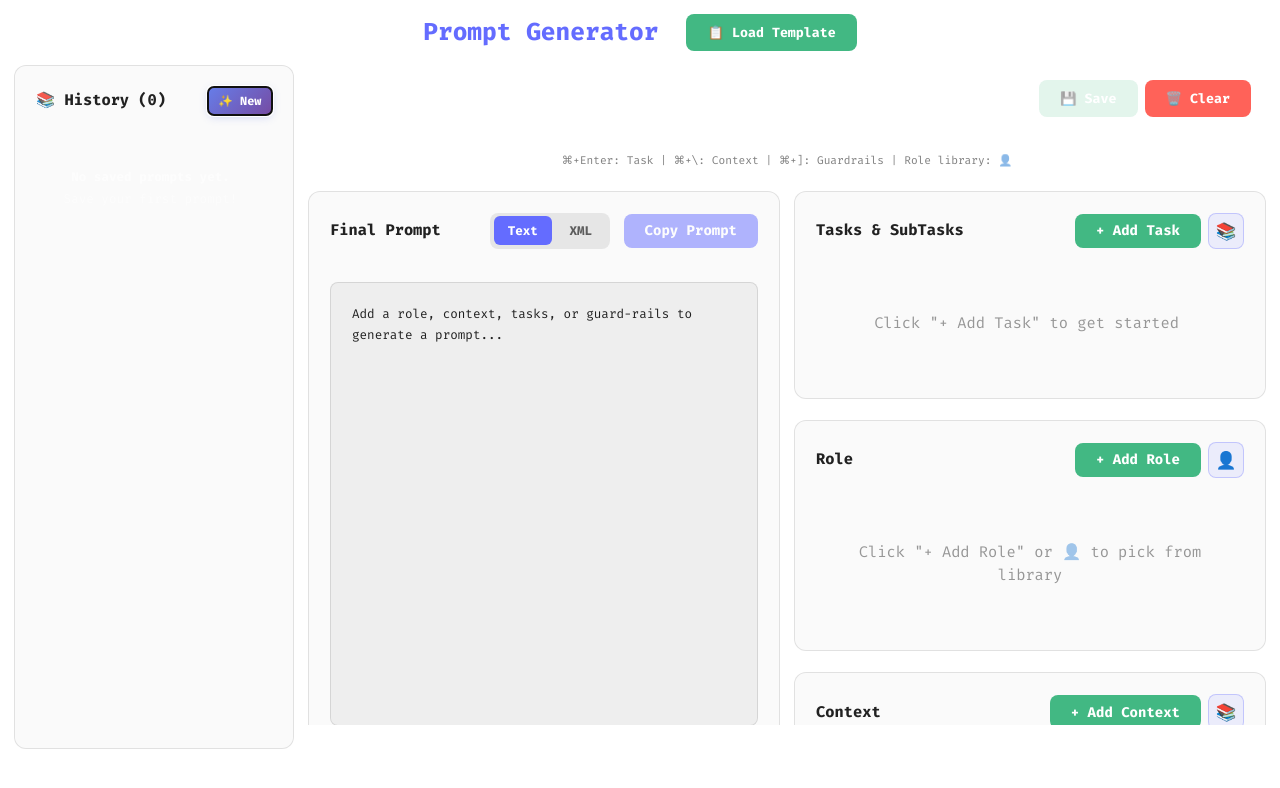
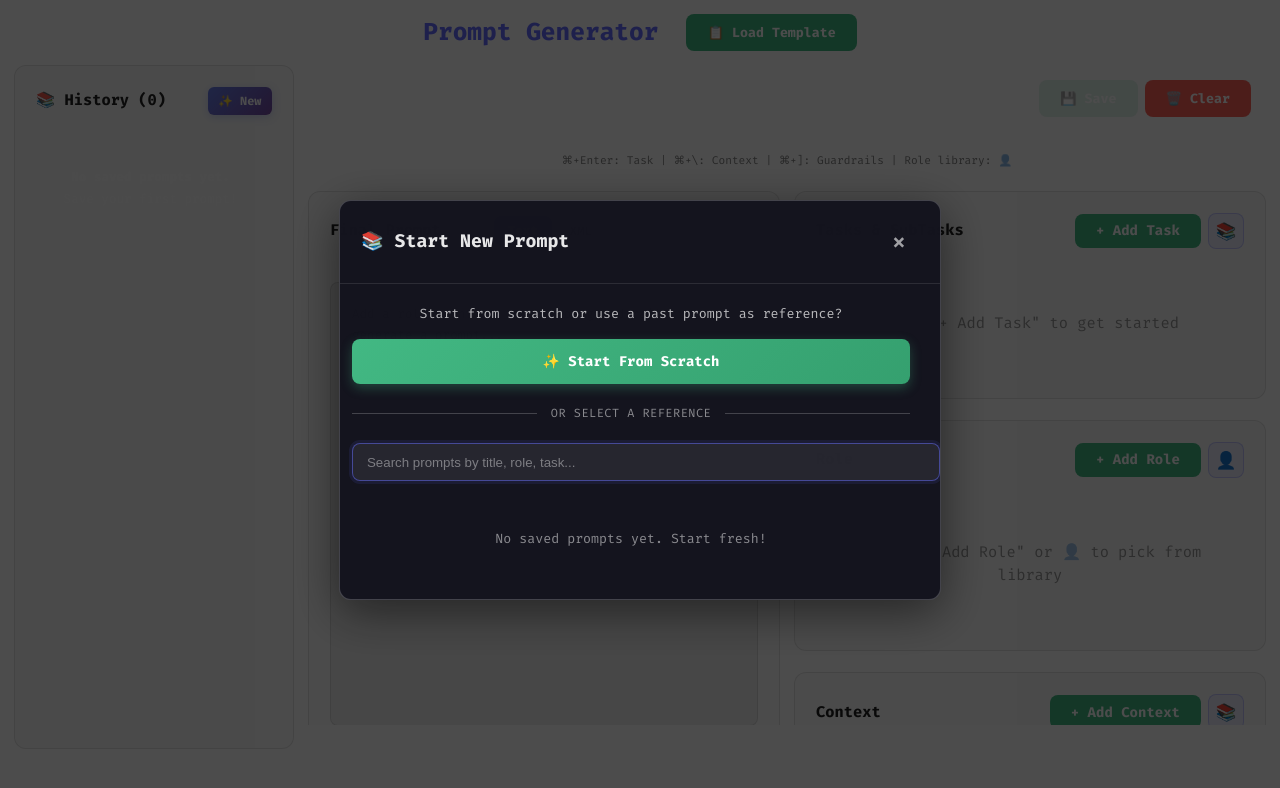
Before and after one commit to RastogiAbhijeet/prompter, a React (Vite) app: page / in a window 1280 px wide. Both pictures are taken after a click on the button "✨ New". Shown: the top 788 px of the page. Built offline with nearby package versions, Linux system fonts and the light colour scheme.

Commit message:
feat: add reference to new prompts

```diff
--- a/src/App.css
+++ b/src/App.css
@@ -1823,3 +1823,177 @@
     justify-content: space-between;
   }
 }
+
+/* Reference Modal Styles */
+.reference-modal {
+  max-width: 600px;
+  width: 90%;
+  max-height: 80vh;
+  display: flex;
+  flex-direction: column;
+}
+
+.reference-modal-content {
+  padding: 1.5rem;
+  overflow-y: auto;
+  flex: 1;
+  display: flex;
+  flex-direction: column;
+  gap: 1rem;
+}
+
+.reference-description {
+  color: rgba(255, 255, 255, 0.7);
+  text-align: center;
+  margin: 0;
+  font-size: 0.95rem;
+}
+
+.start-fresh-button {
+  width: 100%;
+  background: linear-gradient(135deg, #42b883, #35a06f);
+  color: white;
+  padding: 1rem 1.5rem;
+  border-radius: 8px;
+  border: none;
+  cursor: pointer;
+  font-weight: 600;
+  font-size: 1rem;
+  transition: all 0.3s ease;
+  box-shadow: 0 4px 12px rgba(66, 184, 131, 0.3);
+}
+
+.start-fresh-button:hover {
+  background: linear-gradient(135deg, #35a06f, #2a8659);
+  transform: translateY(-2px);
+  box-shadow: 0 6px 20px rgba(66, 184, 131, 0.4);
+}
+
+.reference-divider {
+  display: flex;
+  align-items: center;
+  text-align: center;
+  margin: 0.5rem 0;
+}
+
+.reference-divider::before,
+.reference-divider::after {
+  content: "";
+  flex: 1;
+  border-bottom: 1px solid rgba(255, 255, 255, 0.2);
+}
+
+.reference-divider span {
+  padding: 0 1rem;
+  color: rgba(255, 255, 255, 0.5);
+  font-size: 0.85rem;
+  text-transform: uppercase;
+  letter-spacing: 0.5px;
+}
+
+.reference-search {
+  margin-bottom: 0.5rem;
+}
+
+.reference-search-input {
+  width: 100%;
+  background: rgba(255, 255, 255, 0.05);
+  border: 1px solid rgba(255, 255, 255, 0.2);
+  border-radius: 8px;
+  padding: 0.75rem 1rem;
+  color: rgba(255, 255, 255, 0.9);
+  font-size: 0.95rem;
+  transition: all 0.2s ease;
+}
+
+.reference-search-input:focus {
+  outline: none;
+  border-color: rgba(100, 108, 255, 0.5);
+  background: rgba(255, 255, 255, 0.08);
+  box-shadow: 0 0 0 3px rgba(100, 108, 255, 0.1);
+}
+
+.reference-search-input::placeholder {
+  color: rgba(255, 255, 255, 0.4);
+}
+
+.reference-prompts-list {
+  display: flex;
+  flex-direction: column;
+  gap: 0.75rem;
+  max-height: 400px;
+  overflow-y: auto;
+  padding: 0.5rem;
+  margin: -0.5rem;
+}
+
+.reference-prompts-list::-webkit-scrollbar {
+  width: 6px;
+}
+
+.reference-prompts-list::-webkit-scrollbar-track {
+  background: rgba(0, 0, 0, 0.2);
+  border-radius: 3px;
+}
+
+.reference-prompts-list::-webkit-scrollbar-thumb {
+  background: rgba(255, 255, 255, 0.3);
+  border-radius: 3px;
+}
+
+.reference-prompts-list::-webkit-scrollbar-thumb:hover {
+  background: rgba(255, 255, 255, 0.4);
+}
+
+.reference-prompt-item {
+  background: rgba(0, 0, 0, 0.3);
+  border: 1px solid rgba(255, 255, 255, 0.1);
+  border-radius: 8px;
+  padding: 1rem;
+  cursor: pointer;
+  transition: all 0.2s ease;
+}
+
+.reference-prompt-item:hover {
+  background: rgba(100, 108, 255, 0.1);
+  border-color: rgba(100, 108, 255, 0.3);
+  transform: translateX(4px);
+  box-shadow: 0 2px 8px rgba(100, 108, 255, 0.2);
+}
+
+.reference-prompt-title {
+  color: rgba(255, 255, 255, 0.95);
+  font-weight: 600;
+  font-size: 1rem;
+  margin-bottom: 0.5rem;
+}
+
+.reference-prompt-date {
+  color: rgba(255, 255, 255, 0.5);
+  font-size: 0.85rem;
+  margin-bottom: 0.5rem;
+}
+
+.reference-prompt-stats {
+  display: flex;
+  gap: 1rem;
+  font-size: 0.85rem;
+  color: rgba(255, 255, 255, 0.6);
+}
+
+.reference-prompt-stats span {
+  display: flex;
+  align-items: center;
+  gap: 0.25rem;
+}
+
+.empty-reference {
+  text-align: center;
+  padding: 2rem;
+  color: rgba(255, 255, 255, 0.5);
+}
+
+.empty-reference p {
+  margin: 0;
+  font-size: 0.95rem;
+}
--- a/src/App.tsx
+++ b/src/App.tsx
@@ -92,6 +92,8 @@ function App() {
   const [newSkillInputs, setNewSkillInputs] = useState<{
     [roleId: number]: string;
   }>({});
+  const [showReferenceModal, setShowReferenceModal] = useState(false);
+  const [referenceSearchTerm, setReferenceSearchTerm] = useState("");
 
   const addTask = () => {
     const newTask: Task = {
@@ -873,7 +875,7 @@ function App() {
     setNextRoleId(1);
   };
 
-  // Start a new prompt
+  // Start a new prompt - with option to reference an existing one
   const newPrompt = () => {
     if (
       tasks.length > 0 ||
@@ -891,6 +893,13 @@ function App() {
       }
     }
 
+    // Show reference modal to optionally select a past prompt
+    setShowReferenceModal(true);
+    setReferenceSearchTerm("");
+  };
+
+  // Start completely fresh prompt without reference
+  const startFreshPrompt = () => {
     setPromptTitle("");
     setCurrentPromptId(null);
     setTasks([]);
@@ -902,6 +911,62 @@ function App() {
     setNextGuardRailId(1);
     setNextRoleId(1);
     setSelectedPromptIds(new Set());
+    setShowReferenceModal(false);
+  };
+
+  // Start new prompt based on a reference
+  const startFromReference = (prompt: StoredPrompt) => {
+    setPromptTitle(`Copy of ${prompt.title}`);
+    setCurrentPromptId(null); // New prompt, not the same as reference
+    setRoles(prompt.roles);
+    setContexts(prompt.contexts);
+    setTasks(prompt.tasks);
+    setGuardRails(prompt.guardRails);
+
+    // Update next IDs to prevent conflicts (handle empty arrays with default 0)
+    setNextRoleId(
+      prompt.roles.length > 0
+        ? Math.max(...prompt.roles.map((r) => r.id)) + 1
+        : 1
+    );
+    setNextContextId(
+      prompt.contexts.length > 0
+        ? Math.max(...prompt.contexts.map((c) => c.id)) + 1
+        : 1
+    );
+    setNextTaskId(
+      prompt.tasks.length > 0
+        ? Math.max(...prompt.tasks.map((t) => t.id)) + 1
+        : 1
+    );
+    setNextGuardRailId(
+      prompt.guardRails.length > 0
+        ? Math.max(...prompt.guardRails.map((g) => g.id)) + 1
+        : 1
+    );
+
+    setShowReferenceModal(false);
+  };
+
+  // Filter prompts based on search term
+  const getFilteredPrompts = () => {
+    if (!referenceSearchTerm.trim()) {
+      return historicalPrompts;
+    }
+
+    const searchLower = referenceSearchTerm.toLowerCase();
+    return historicalPrompts.filter(
+      (prompt) =>
+        prompt.title.toLowerCase().includes(searchLower) ||
+        prompt.roles.some((r) => r.text.toLowerCase().includes(searchLower)) ||
+        prompt.contexts.some((c) =>
+          c.text.toLowerCase().includes(searchLower)
+        ) ||
+        prompt.tasks.some((t) => t.text.toLowerCase().includes(searchLower)) ||
+        prompt.guardRails.some((g) =>
+          g.text.toLowerCase().includes(searchLower)
+        )
+    );
   };
 
   // Keyboard shortcuts
@@ -1859,6 +1924,95 @@ function App() {
           </div>
         </div>
       )}
+
+      {/* Reference Prompt Modal */}
+      {showReferenceModal && (
+        <div
+          className="library-modal-overlay"
+          onClick={() => setShowReferenceModal(false)}
+        >
+          <div
+            className="library-modal reference-modal"
+            onClick={(e) => e.stopPropagation()}
+          >
+            <div className="library-modal-header">
+              <h3>📚 Start New Prompt</h3>
+              <button
+                className="close-button"
+                onClick={() => setShowReferenceModal(false)}
+              >
+                ×
+              </button>
+            </div>
+
+            <div className="reference-modal-content">
+              <p className="reference-description">
+                Start from scratch or use a past prompt as reference?
+              </p>
+
+              <button className="start-fresh-button" onClick={startFreshPrompt}>
+                ✨ Start From Scratch
+              </button>
+
+              <div className="reference-divider">
+                <span>or select a reference</span>
+              </div>
+
+              <div className="reference-search">
+                <input
+                  type="text"
+                  className="reference-search-input"
+                  placeholder="Search prompts by title, role, task..."
+                  value={referenceSearchTerm}
+                  onChange={(e) => setReferenceSearchTerm(e.target.value)}
+                  autoFocus
+                />
+              </div>
+
+              <div className="reference-prompts-list">
+                {getFilteredPrompts().length === 0 ? (
+                  <div className="empty-reference">
+                    {referenceSearchTerm.trim() ? (
+                      <p>No prompts match your search.</p>
+                    ) : (
+                      <p>No saved prompts yet. Start fresh!</p>
+                    )}
+                  </div>
+                ) : (
+                  getFilteredPrompts().map((prompt) => (
+                    <div
+                      key={prompt.id}
+                      className="reference-prompt-item"
+                      onClick={() => startFromReference(prompt)}
+                    >
+                      <div className="reference-prompt-title">
+                        {prompt.title}
+                      </div>
+                      <div className="reference-prompt-date">
+                        {new Date(prompt.timestamp).toLocaleDateString()}
+                      </div>
+                      <div className="reference-prompt-stats">
+                        {prompt.roles.length > 0 && (
+                          <span>👤 {prompt.roles.length}</span>
+                        )}
+                        {prompt.contexts.length > 0 && (
+                          <span>📝 {prompt.contexts.length}</span>
+                        )}
+                        {prompt.tasks.length > 0 && (
+                          <span>✅ {prompt.tasks.length}</span>
+                        )}
+                        {prompt.guardRails.length > 0 && (
+                          <span>🛡️ {prompt.guardRails.length}</span>
+                        )}
+                      </div>
+                    </div>
+                  ))
+                )}
+              </div>
+            </div>
+          </div>
+        </div>
+      )}
     </div>
   );
 }
```
